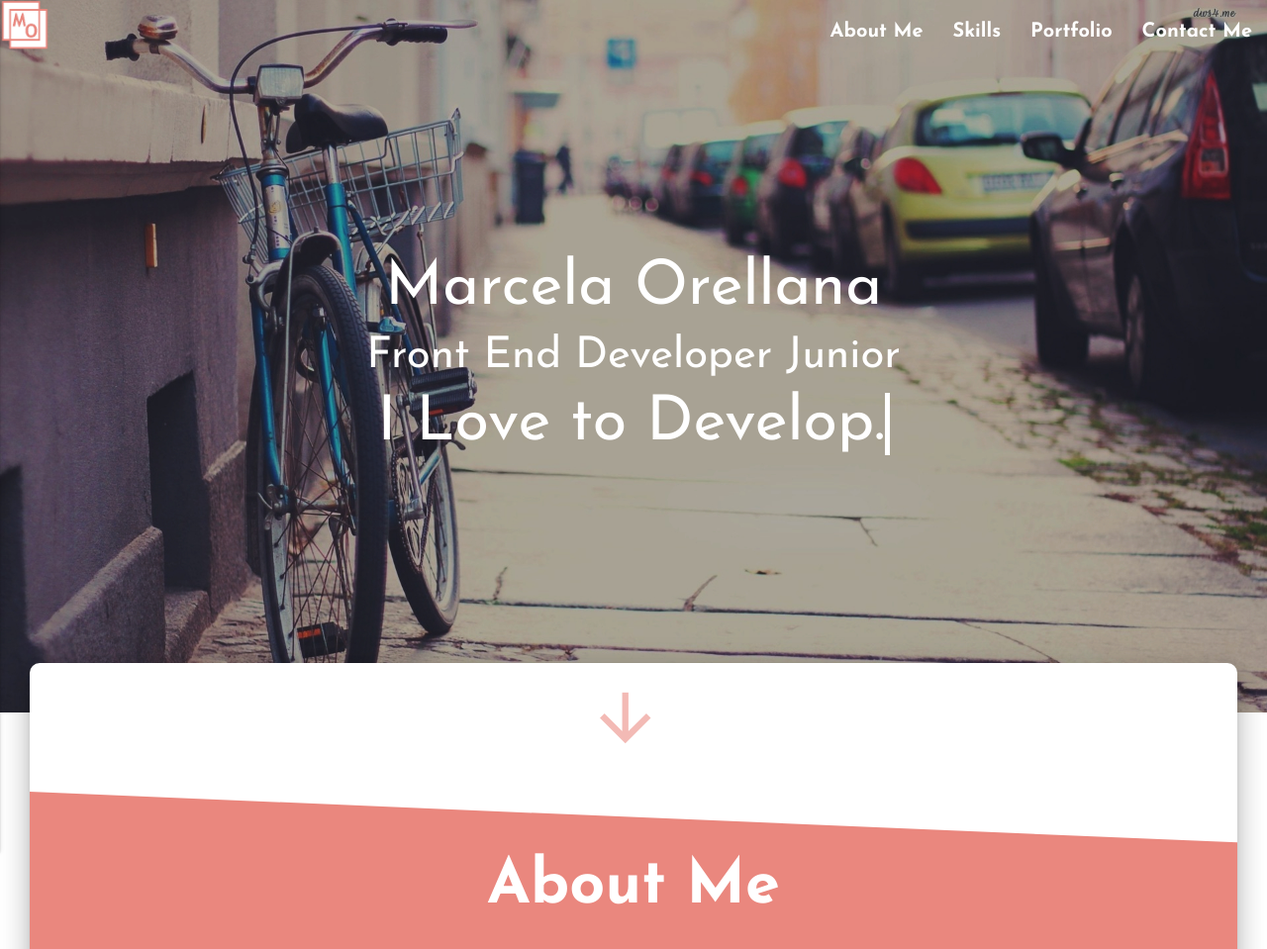
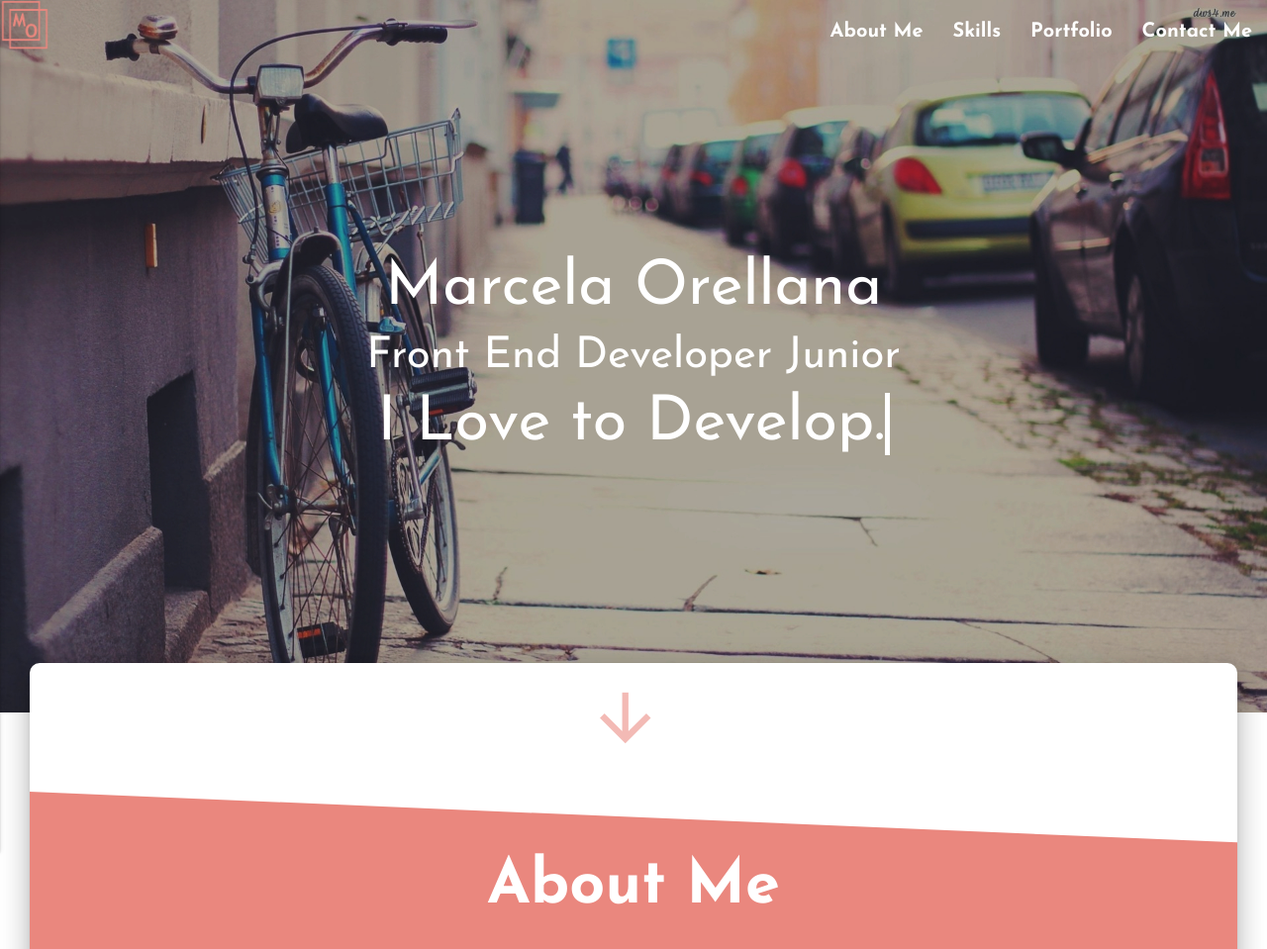
Before and after one commit to marcelaorellana/marcelaorellana, a plain HTML site: page index.html in a window 1280 px wide. Shown: the top 959 px of the page at 99% size. Drawn offline with nearby package versions, Linux system fonts and the light colour scheme.

Commit message:
cambio logo!

```diff
--- a/index.html
+++ b/index.html
@@ -18,7 +18,7 @@
 <header>
     <div class="navbar-fixed">
         <nav>
-            <div class="nav-wrapper"> <a href="#!" class="brand-logo"><img src="img/logo3.png" alt="logo" id="logoMarce"></a>
+            <div class="nav-wrapper"> <a href="#!" class="brand-logo"><img src="img/logo4.png" alt="logo" id="logoMarce"></a>
                 <a href="#" data-activates="mobile-demo" class="button-collapse"><i class="material-icons">menu</i></a>
                 <ul class="right hide-on-med-and-down">
                     <li><a href="#aboutmeID">About Me</a></li>
```
Also changed, not shown: img/logo4.png (added).
